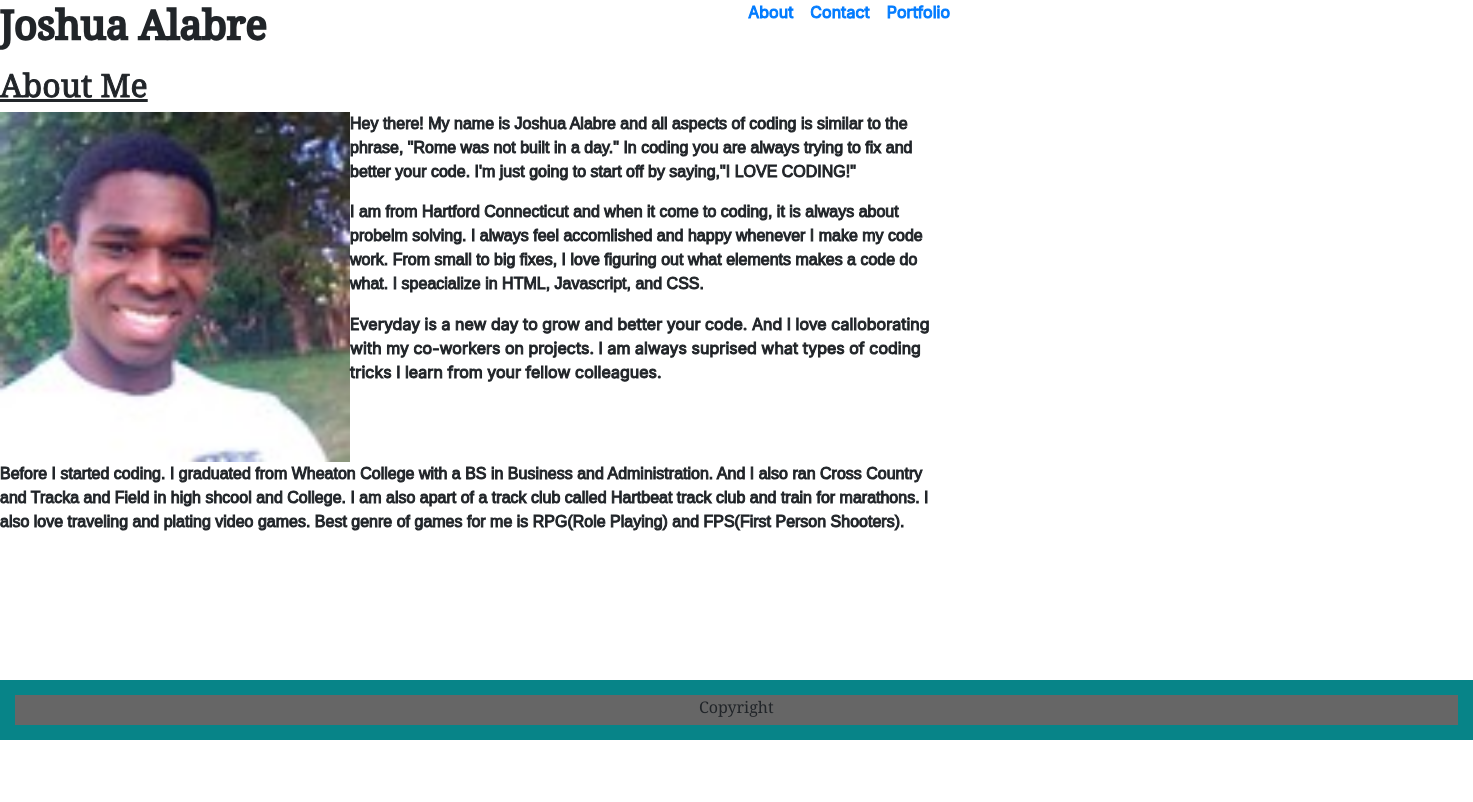
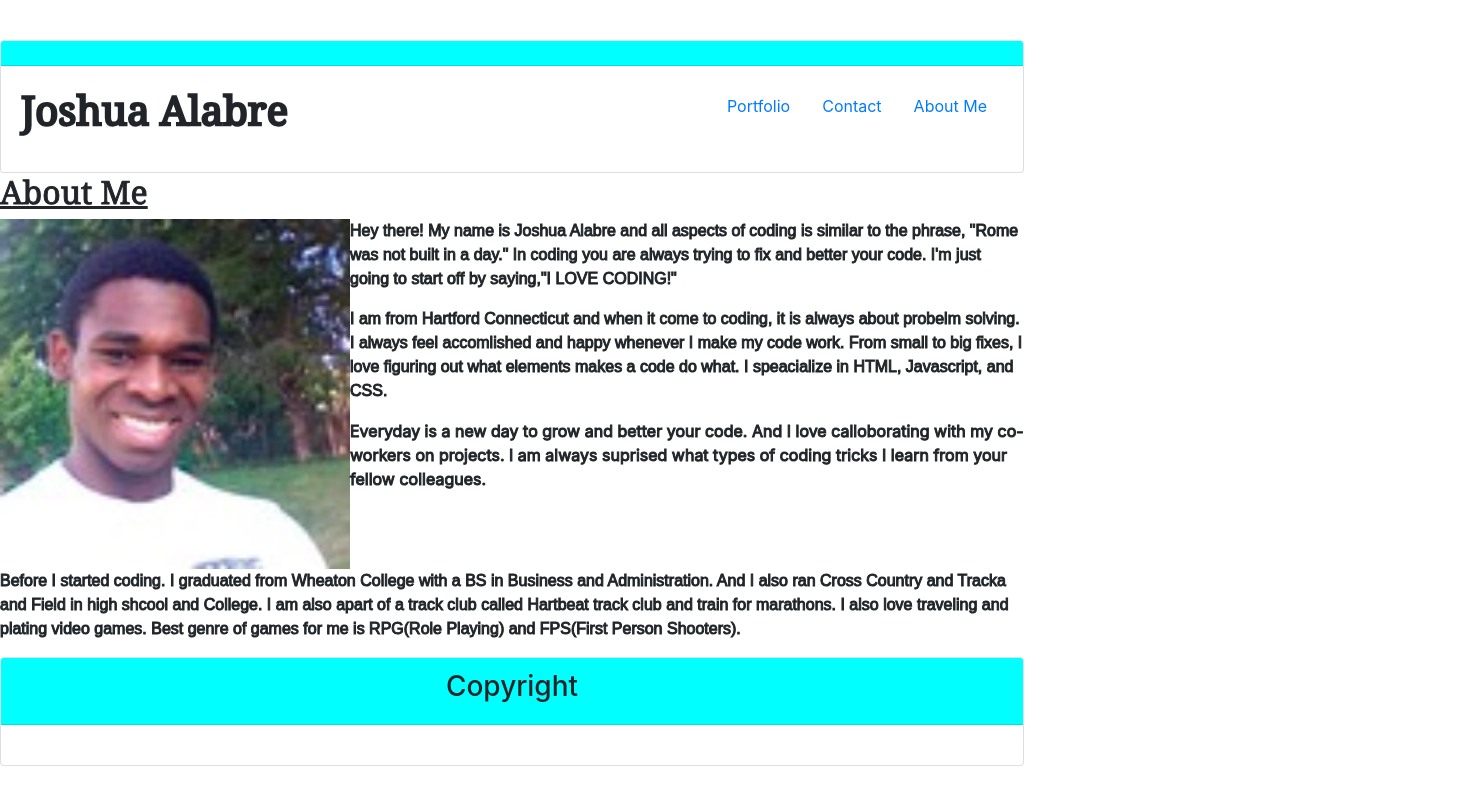
Before and after one commit to Jalabre1995/Basic-Portfolio, a plain HTML site: page index.html in a window 1280 px wide. Shown: the whole page, 1473 px wide, since content can reach past the window. Drawn offline with nearby package versions, Linux system fonts and the light colour scheme.

Commit message:
version-1

```diff
--- a/assets/css/Contactstyle.css
+++ b/assets/css/Contactstyle.css
@@ -25,23 +25,35 @@ h2 {
     font-family: Georgia, 'Times New Roman', Times, serif;
 }
 
-.btn-Portfolio {
+h3 {
+    text-align: center;
+}
+
+.nav-item-Port {
     float:right;
     margin-left: 17px;
     -webkit-text-stroke: medium;
 
 }
 
-.btn-Contact {
+.nav-item-Contact {
     float: right;
     margin-left: 17px;
     -webkit-text-stroke: medium;
 }
 
-.btn-About {
+.nav-item-About {
     float: right;
     -webkit-text-stroke: medium;
     margin-left: 17px;
+}
+
+.justify-content-center {
+    float: right;
+}
+
+.card-header:first-child {
+    background-color: aqua;
 }
 
 input {
@@ -72,3 +84,13 @@ textarea {
 #Your-Email {
     margin: 15px;
 }
+
+.card {
+    margin: -2px;
+    padding: 10px;
+    border-color: cornflowerblue;
+}
+
+.btn-primary {
+    margin: 12px;
+}
--- a/assets/css/Portfolio.css
+++ b/assets/css/Portfolio.css
@@ -4,25 +4,41 @@ h1 {
 }
 
 
-.btn-Portfolio {
+.nav-item-Port {
     float:right;
     margin-left: 17px;
     -webkit-text-stroke: medium;
 
 }
 
-.btn-Contact {
+.nav-item-Contact {
     float: right;
     margin-left: 17px;
     -webkit-text-stroke: medium;
 }
 
-.btn-About {
+.nav-item-About {
     float: right;
     -webkit-text-stroke: medium;
     margin-left: 17px;
 }
 
+
+.justify-content-center {
+    float: right;
+}
+
+.card-header:first-child {
+    background-color: white;
+}
+
+.card-1 {
+    background-color: cadetblue;
+}
+
+.nav-link {
+    margin: 10px;
+}
 
 #box {
     width: 400px;
@@ -66,3 +82,12 @@ h1 {
     clear: both;
 
 }
+
+.card-header {
+    background-color: cadetblue;
+}
+
+.h3, h3 {
+    text-align: center;
+    background-color: cadetblue;
+}
--- a/assets/css/style.css
+++ b/assets/css/style.css
@@ -3,6 +3,15 @@ html, body {
     box-sizing: border-box;
 }
 
+.wrapper {
+    width: 1024px;
+    margin: 40px auto;
+    height: 1024px;
+}
+
+h1 {
+    margin: -6px;
+}
 .box {
     width: 960px;
     height: fit-content;
@@ -27,25 +36,36 @@ body {
 
 }
 
-.btn-Portfolio {
+.nav-item-Port {
     float:right;
     margin-left: 17px;
     -webkit-text-stroke: medium;
 
 }
 
-.btn-Contact {
+.nav-item-Contact {
     float: right;
     margin-left: 17px;
     -webkit-text-stroke: medium;
 }
 
-.btn-About {
+.nav-item-About {
     float: right;
     -webkit-text-stroke: medium;
     margin-left: 17px;
 }
 
+.justify-content-center {
+    float: right;
+}
+
+.card-header:first-child {
+    background-color: aqua;
+}
+
+.card-body-copyright {
+    margin: 20px;
+}
 
 .div {
     font-family: Georgia, 'Times New Roman', Times, serif;
@@ -94,26 +114,18 @@ h2 {
     font-size: 20px;
 }
 
-
-
-#copyright { padding-bottom: 20px;
-    background-color: #666666;
-    padding-bottom: 30px;
+h3 {
     text-align: center;
-    font-family: Georgia, 'Times New Roman', Times, serif;
-    border: 15px solid rgb(7, 132, 136);
-    margin: 0px;
-    position: relative;
-    bottom: -130px;
-    width: 155%;
-    height: 2.5rem;
-    height: 10px;
-    margin-top: -100px;
-    clear: both;
-
 }
 
 .box {
     background-image: url(http://www.nscbiairport.org/mypics/max/0/9065_cartoon-clouds-wallpaper.jpg);
 
 }
+@media screen and (max-width:768px) {
+.wrapper {
+    width: 600px;
+    height: 600px;
+    float: left;
+}
+}
--- a/index.html
+++ b/index.html
@@ -6,15 +6,31 @@
     <link href="assets/css/style.css" rel="stylesheet">
     <link rel="stylesheet" href="https://stackpath.bootstrapcdn.com/bootstrap/4.3.1/css/bootstrap.min.css" integrity="sha384-ggOyR0iXCbMQv3Xipma34MD+dH/1fQ784/j6cY/iJTQUOhcWr7x9JvoRxT2MZw1T" crossorigin="anonymous">
 </head>
+
 <!----------------- Header Section ----------------->
 <body>
+  <div class="wrapper">
     <header>
-    <div class="header-container">
-        <h1>Joshua Alabre</h1>
-        <a href="#" class="btn-Portfolio">Portfolio</a>
-        <a href="#" class="btn-Contact">Contact</a>
-        <a href="#" class="btn-About">About</a>
-    </div>
+        <div class="card">
+         <div class="card-header">
+
+        </div>
+         <div class="card-body">
+         <h1>Joshua Alabre</h1>
+         <ul class="nav justify-content-center">
+             <li class="nav-item">
+               <a class="nav-link" href="#">Portfolio</a>
+             </li>
+             <li class="nav-item">
+               <a class="nav-link" href="#">Contact</a>
+             </li>
+             <li class="nav-item">
+               <a class="nav-link" href="#">About Me</a>
+             </li>
+           </ul>
+     </div>
+            </div>
+
 
 
 <!---------------Body Section-------------------->
@@ -43,9 +59,14 @@
                 </div>
 </div>
 </div>
-
-    <div>
-<div id="copyright">Copyright</div>
+<!-------------------------- Footer Section ------------------->
+<div class="card">
+        <div class="card-header">
+          <h3>Copyright</h3>
+        </div>
+        <div class="card-body-copyright">
+        </div>
+      </div>
     </div>
 </body>
 </html>
```
Also changed, not shown: contact.html (+28 -6 lines), portfolio.html (+30 -8 lines).
